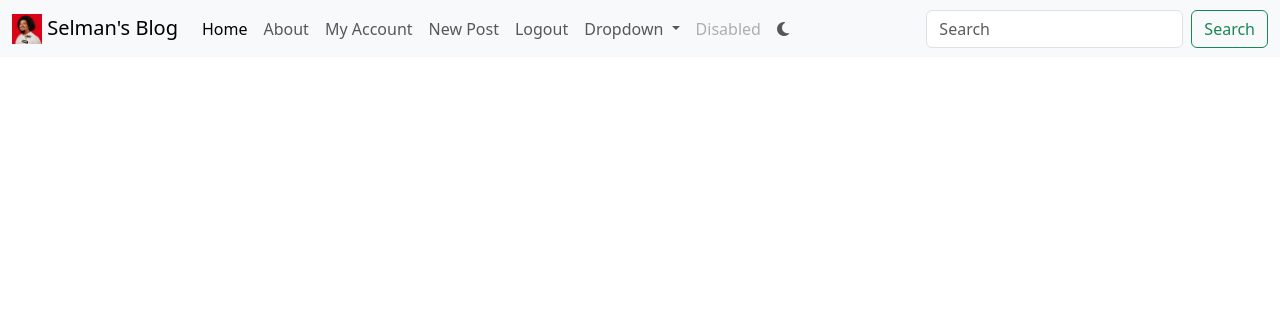
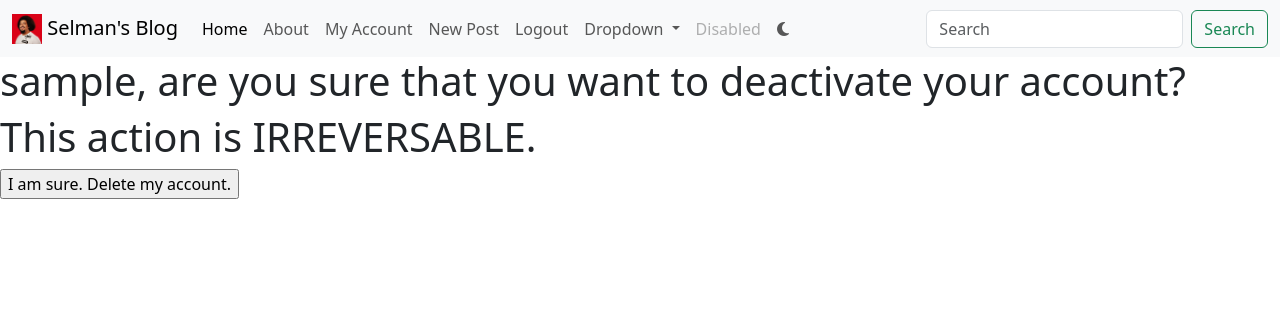
Before and after one commit to selmantabet/dynamic-website, a Flask app: page /confirm_deactivate in a window 1280 px wide. Shown: the top 317 px of the page. Run offline with Flask 3, Linux system fonts and the light colour scheme; the visitor is signed in with stand-in values (Sample User, id 1); some libraries are stand-ins or nearby versions.

Commit message:
Account deactivation update.

```diff
--- a/blog/forms.py
+++ b/blog/forms.py
@@ -5,9 +5,10 @@ from wtforms.validators import DataRequired, EqualTo, ValidationError, Regexp
 
 class RegistrationForm(FlaskForm):
     username = StringField('Username', validators=[DataRequired(), Regexp(
-        '^[a-z]{6,8}$', message='Your username should be between 6 and 8 characters long, and can only contain lowercase letters.'), EqualTo('confirm_username', message='Usernames do not match. Try again')])
-    confirm_username = StringField('Username', validators=[DataRequired()])
-    password = PasswordField('Password', validators=[DataRequired()])
+        '^[a-z]{6,8}$', message='Your username should be between 6 and 8 characters long, and can only contain lowercase letters.')])
+    password = PasswordField('Password', validators=[DataRequired(), EqualTo(
+        'confirm_password', message='Passwords do not match. Try again')])
+    confirm_password = PasswordField('Password', validators=[DataRequired()])
     submit = SubmitField('Register')
 
     def validate_username(self, username):
@@ -35,3 +36,8 @@ class PostForm(FlaskForm):
 class CommentForm(FlaskForm):
     content = StringField('Content', validators=[DataRequired()])
     submit = SubmitField('Comment')
+
+
+class SettingsForm(FlaskForm):
+    # submit = SubmitField('Save')
+    deactivate = SubmitField('Deactivate Account')
--- a/blog/routes.py
+++ b/blog/routes.py
@@ -1,6 +1,6 @@
 from flask import render_template, url_for, request, redirect, flash, session
 from blog import app
-from blog.forms import RegistrationForm, LoginForm
+from blog.forms import RegistrationForm, LoginForm, SettingsForm, PostForm, CommentForm
 from flask_login import login_user, logout_user, current_user, login_required
 import json
 
@@ -87,10 +87,21 @@ def logout():
     return redirect(url_for('home'))
 
 
-@app.route("/account")
+@app.route("/account", methods=['GET', 'POST'])
 @login_required
 def account():
-    return render_template('account.html', title='My Account')
+    form = SettingsForm()
+    if form.validate_on_submit():
+        # settings = json.loads(current_user.settings_json)
+        # settings['mode'] = form.mode.data
+        # settings['font'] = form.font.data
+        # settings['font_size'] = form.font_size.data
+        # current_user.settings_json = json.dumps(settings)
+        # from blog import db
+        # db.session.commit()
+        # flash('Settings updated!')
+        return redirect(url_for('confirm_deactivate'))
+    return render_template('account.html', title='My Account', form=form)
 
 
 @app.route("/create", methods=['GET', 'POST'])
@@ -111,6 +122,22 @@ def toggle_mode():
     return redirect(url_for('home'))
 
 
+@app.route("/confirm_deactivate", methods=['GET', 'POST'])
+@login_required
+def confirm_deactivate():
+    form = SettingsForm()
+    if form.validate_on_submit():
+        from blog.models import User
+        user = User.query.filter_by(username=current_user.username).first()
+        from blog import db
+        db.session.delete(user)
+        db.session.commit()
+        flash('Account deactivated. Sorry to see you go :c')
+        logout_user()  # Ensure that the current_user is logged out
+        return redirect(url_for('home'))
+    return render_template('confirm_deactivate.html', title='Confirm Deactivation', form=form)
+
+
 @app.errorhandler(404)
 def not_found(e):
     return render_template("404.html")
--- a/blog/templates/account.html
+++ b/blog/templates/account.html
@@ -1,3 +1,7 @@
 {% extends "layout.html" %} {% block content %}
 <h1>Account Settings</h1>
+<form method="POST" action="">
+  {{ form.csrf_token }}
+  <input type="submit" value="Delete my account." />
+</form>
 {% endblock content %}
--- /dev/null
+++ b/blog/templates/confirm_deactivate.html
@@ -0,0 +1,13 @@
+{% extends "layout.html" %} {% block content %}
+<h1>
+  {{ current_user.username }}, are you sure that you want to deactivate your
+  account?
+</h1>
+<h1>This action is IRREVERSABLE.</h1>
+<form method="POST" action="">
+  {{ form.csrf_token }}
+  <input type="submit" value="I am sure. Delete my account." />
+</form>
+<!-- Skills and Education -->
+<!-- Put the CV Download link here -->
+{% endblock content %}
--- a/blog/templates/register.html
+++ b/blog/templates/register.html
@@ -2,8 +2,8 @@
 <form method="POST" action="">
   {{ form.csrf_token }}
   <p>{{ form.username.label }} {{ form.username }}</p>
-  <p>{{ form.confirm_username.label }} {{ form.confirm_username }}</p>
   <p>{{ form.password.label }} {{ form.password }}</p>
+  <p>{{ form.confirm_password.label }} {{ form.confirm_password }}</p>
   <input type="submit" value="Register" />
 </form>
 <p><a href="{{url_for('login')}}">Already have an account?</a></p>
```
